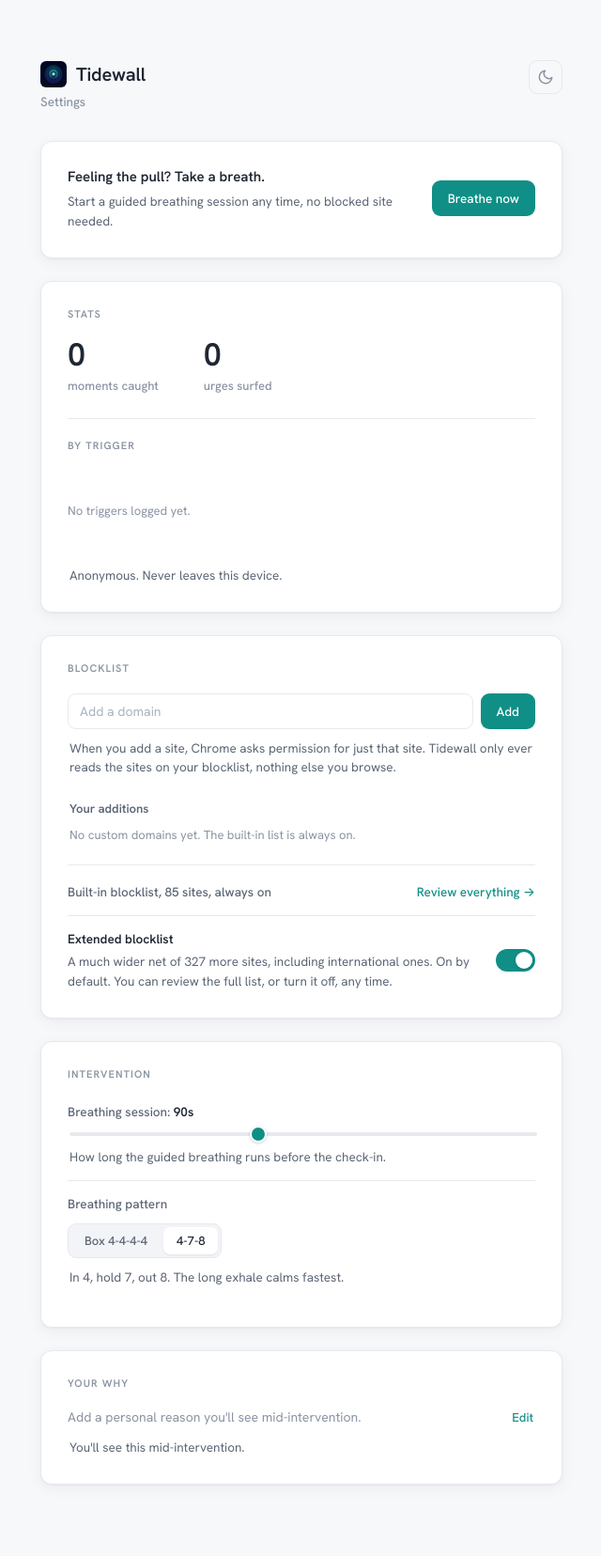
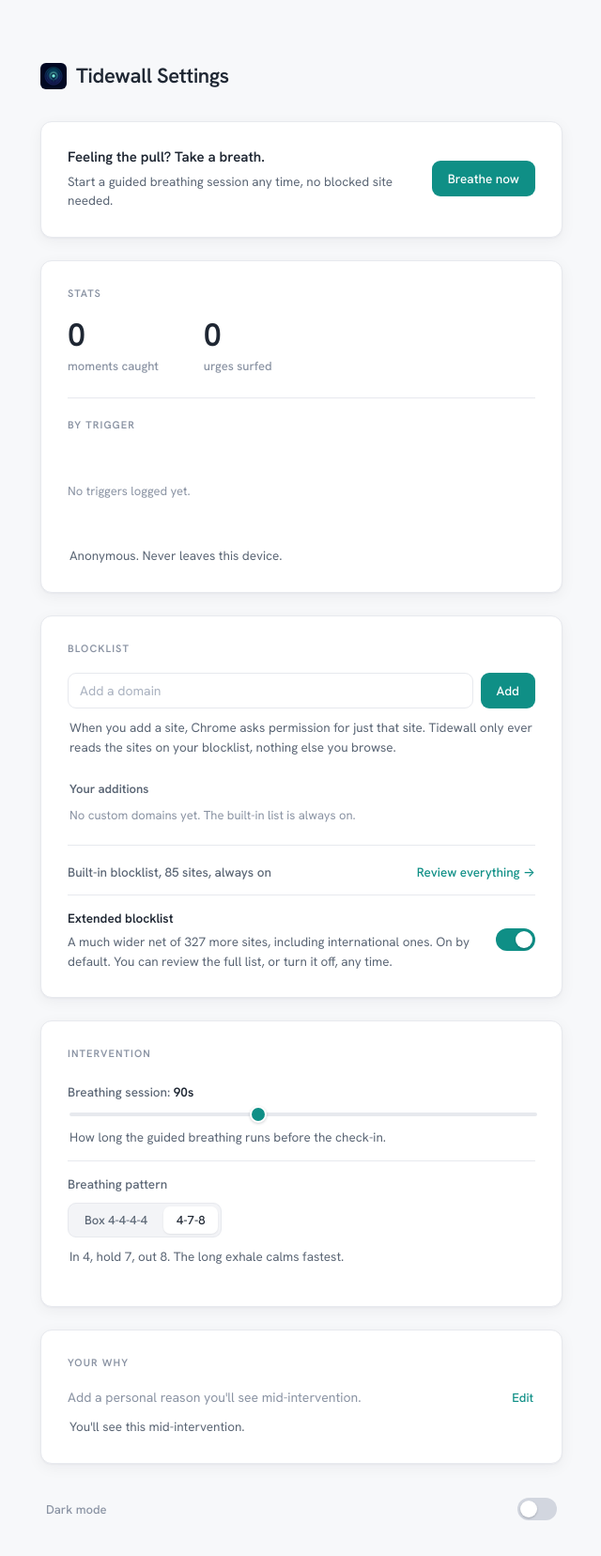
Before and after one commit to 0xabrar/tidewall, a website with bundled scripts: page pages/options.html in a window 1280 px wide. Shown: the whole page at 94% size, without its empty margins (319-959 px from the left). Built offline with nearby package versions, Linux system fonts and the light colour scheme; some packages are replaced by stand-ins of ours; no server answers.

Commit message:
Refine Settings header + relocate dark toggle; fix Your Why double-render
- Header is now one line, 'Tidewall Settings' in the larger wordmark font (drop
  the stacked muted 'Settings' subtitle), so the page title reads as the main thing.
- Dark-mode control moved from a prominent header icon to a quiet slim 'Dark mode'
  toggle row at the bottom (no card) — it's a low-priority setting and shouldn't
  compete with the real content.
- Fix: .why-display had display:flex with no [hidden] guard, so it stayed visible
  underneath the editor in edit mode (the cramped double-render). Add
  .why-display[hidden]{display:none}.

```diff
--- a/pages/options.css
+++ b/pages/options.css
@@ -84,7 +84,6 @@
 
 .page-header {
   margin-bottom: 32px;
-  position: relative;
 }
 
 .brand {
@@ -103,9 +102,9 @@
 }
 
 .wordmark {
-  font-size: 20px;
+  font-size: 22px;
   font-weight: 600;
-  letter-spacing: -0.01em;
+  letter-spacing: -0.015em;
   color: var(--ink);
 }
 
@@ -440,6 +439,9 @@
   justify-content: space-between;
   gap: 16px;
 }
+/* display:flex overrides the [hidden] attribute, so guard it explicitly —
+   otherwise the display line stays visible underneath the editor in edit mode. */
+.why-display[hidden] { display: none; }
 
 .why-text {
   margin: 0;
@@ -838,26 +840,16 @@
 [data-theme="dark"] .friction-countdown { color: #d8b878; }
 [data-theme="dark"] .friction-timer     { color: #cdac6a; }
 
-/* Dark-mode toggle: a small icon button tucked in the top-right of the header. */
-.icon-btn {
-  position: absolute;
-  top: 0;
-  right: 0;
-  width: 36px;
-  height: 36px;
-  display: grid;
-  place-items: center;
-  border: 1px solid var(--hairline);
-  border-radius: 9px;
-  background: transparent;
+/* Dark-mode toggle: a quiet slim row at the very bottom — low priority, no card. */
+.appearance-bar {
+  display: flex;
+  align-items: center;
+  justify-content: space-between;
+  margin-top: 8px;
+  padding: 4px 6px 0;
+}
+.appearance-bar-label {
+  font-size: 13px;
+  font-weight: 500;
   color: var(--muted);
-  cursor: pointer;
-  transition: color 140ms ease, background-color 140ms ease, border-color 140ms ease;
 }
-.icon-btn:hover { color: var(--ink); background: var(--teal-soft); border-color: transparent; }
-.icon-btn:focus-visible { outline: 2px solid var(--teal); outline-offset: 2px; }
-.icon-btn svg { width: 18px; height: 18px; }
-/* Show the moon in light mode (tap for dark), the sun in dark mode (tap for light). */
-.icon-btn .i-sun { display: none; }
-[data-theme="dark"] .icon-btn .i-moon { display: none; }
-[data-theme="dark"] .icon-btn .i-sun { display: block; }
--- a/pages/options.html
+++ b/pages/options.html
@@ -11,13 +11,8 @@
     <header class="page-header">
       <div class="brand">
         <img class="brand-logo" src="../icons/icon-128.png" alt="" width="28" height="28" />
-        <div class="wordmark">Tidewall</div>
+        <div class="wordmark">Tidewall Settings</div>
       </div>
-      <p class="page-subtitle">Settings</p>
-      <button id="theme-toggle" class="icon-btn" type="button" aria-label="Toggle dark mode" aria-pressed="false">
-        <svg class="i-moon" viewBox="0 0 24 24" fill="none" stroke="currentColor" stroke-width="2" stroke-linecap="round" stroke-linejoin="round" aria-hidden="true"><path d="M21 12.79A9 9 0 1 1 11.21 3 7 7 0 0 0 21 12.79z"/></svg>
-        <svg class="i-sun" viewBox="0 0 24 24" fill="none" stroke="currentColor" stroke-width="2" stroke-linecap="round" stroke-linejoin="round" aria-hidden="true"><circle cx="12" cy="12" r="4"/><path d="M12 2v2M12 20v2M4.93 4.93l1.41 1.41M17.66 17.66l1.41 1.41M2 12h2M20 12h2M6.34 17.66l-1.41 1.41M19.07 4.93l-1.41 1.41"/></svg>
-      </button>
     </header>
 
     <div class="column">
@@ -122,6 +117,14 @@
 
         <p class="help-line">You'll see this mid-intervention.</p>
       </section>
+
+      <div class="appearance-bar">
+        <span class="appearance-bar-label">Dark mode</span>
+        <button id="theme-toggle" class="switch" type="button" role="switch"
+                aria-checked="false" aria-label="Dark mode">
+          <span class="switch-knob"></span>
+        </button>
+      </div>
     </div>
   </main>
 
--- a/pages/options.js
+++ b/pages/options.js
@@ -442,8 +442,8 @@
 function applyTheme(theme) {
   const dark = theme === "dark";
   document.documentElement.dataset.theme = dark ? "dark" : "light";
-  // The sun/moon icon swap is CSS-driven by [data-theme]; just reflect state for a11y.
-  els.themeToggle.setAttribute("aria-pressed", dark ? "true" : "false");
+  els.themeToggle.classList.toggle("on", dark);
+  els.themeToggle.setAttribute("aria-checked", dark ? "true" : "false");
 }
 
 async function init() {
```
